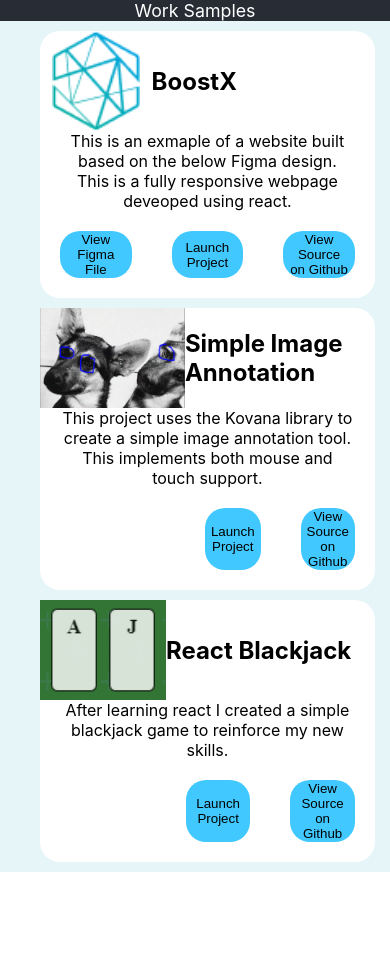
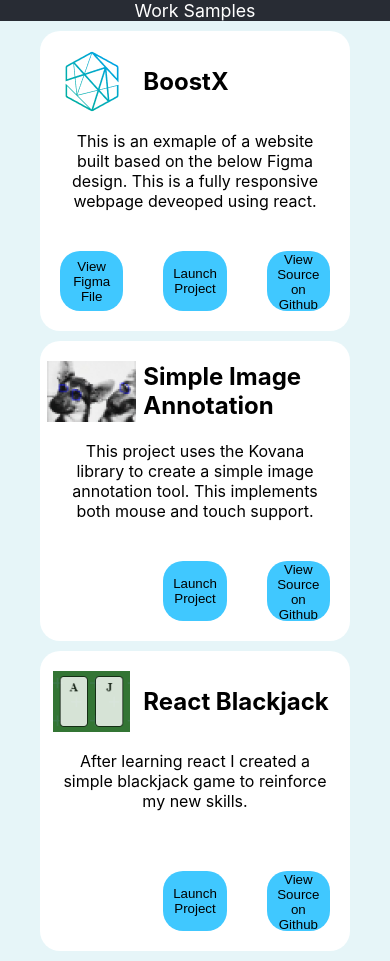
Before and after one commit to BMcdavitt/homepage, a React (Create React App) app: page / in a window 390 px wide. Before the commit the page ends 872 px from the top, so only its background shows below. Built offline with nearby package versions, Linux system fonts and the light colour scheme; no server answers.

Commit message:
Fix images display on mobile

```diff
--- a/package.json
+++ b/package.json
@@ -1,7 +1,7 @@
 {
   "name": "homepage",
   "version": "0.1.0",
-  "homepage-bkup": "https://bmcdavitt.github.io/homepage/",
+  "homepage": "https://bmcdavitt.github.io/homepage/",
   "private": true,
   "dependencies": {
     "@testing-library/jest-dom": "^5.16.4",
--- a/src/ProjectCard.css
+++ b/src/ProjectCard.css
@@ -9,6 +9,7 @@
         "cardDescription cardDescription cardDescription"
         "specificationLink launchApp launchSource";
 
+        grid-template-rows: repeat(3, 100px);
     width: 100%;
 
 }
@@ -16,7 +17,7 @@
 .cardImage {
     grid-area: cardImage;
     margin: auto;
-    height: 100px;
+    /* height: 100px; */
 
 }
 
```
Also changed, not shown: public/images/blackjack.png, public/images/kovana.png, src/App.js (line endings or trailing spaces).
